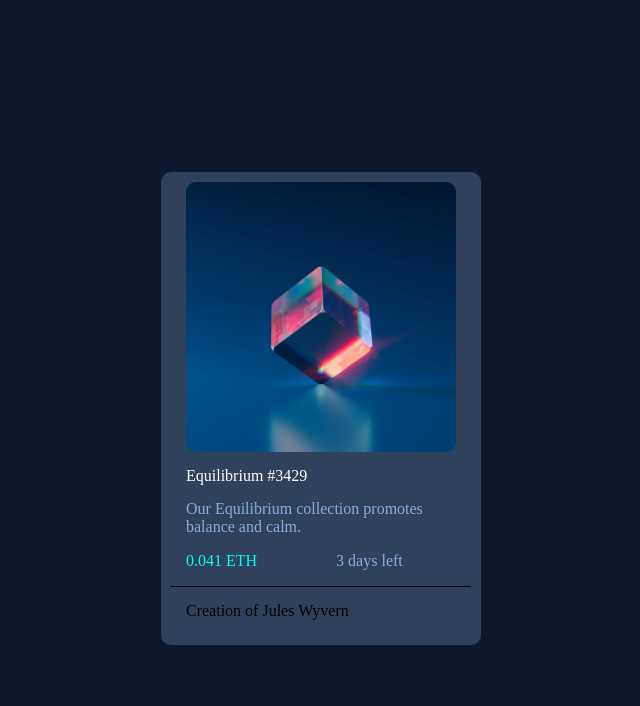
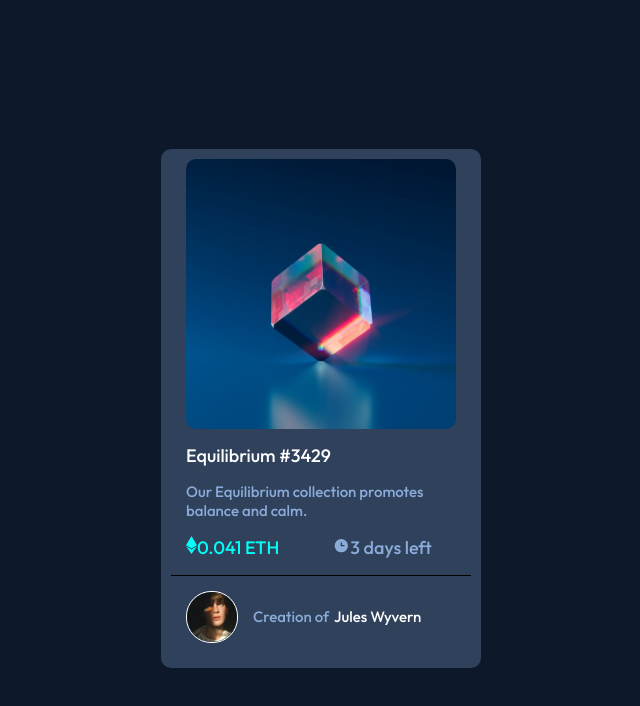
Before and after one commit to ChrisSodapop/EquilibriumCSS, a plain HTML site: page index.html in a window 1280 px wide. Shown: the whole page, without its empty margins (319-959 px from the left). Drawn offline with Linux system fonts and the light colour scheme.

Commit message:
Projet terminé

```diff
--- a/index.html
+++ b/index.html
@@ -4,10 +4,12 @@
 <head>
   <meta charset="UTF-8">
   <meta name="viewport" content="width=device-width, initial-scale=1.0">
-  <!-- displays site properly based on user's device -->
 
   <link rel="icon" type="image/png" sizes="32x32" href="./images/favicon-32x32.png">
   <link rel="stylesheet" href="style.css">
+  <link rel="preconnect" href="https://fonts.googleapis.com">
+  <link rel="preconnect" href="https://fonts.gstatic.com" crossorigin>
+  <link href="https://fonts.googleapis.com/css2?family=Outfit:wght@500&display=swap" rel="stylesheet">
 
   <title>Frontend Mentor | NFT preview card component</title>
 </head>
@@ -20,12 +22,15 @@
 
     <p class="Text">Our Equilibrium collection promotes balance and calm.</p>
 
-    <p><span class="color1">0.041 ETH</span>
-    <span class="color2">3 days left</span></p>
+    <p><span class="color1"><img src=images/icon-ethereum.svg>0.041 ETH</span>
+    <span class="color2"><img src=images/icon-clock.svg>3 days left</span></p>
 
     <hr/>
 
-    <p class="Profil">Creation of Jules Wyvern</p>
+    <div class="Profil"><img class="avatar" src="images/image-avatar.png">
+      <span class="Text1">Creation of</span>
+      <span class="Text2">Jules Wyvern</span>
+    </div>
   </section>
 </body>
 
--- a/style.css
+++ b/style.css
@@ -25,30 +25,59 @@ body {
 .Title {
     color:hsl(0, 0%, 100%);
     margin: 15px;
+    font-size: 18px;
+    font-family: 'Outfit', sans-serif;
 }
 
 .Text {
   color: hsl(215, 51%, 70%);
   margin: 15px;
+  font-size: 15px;
+  font-family: 'Outfit', sans-serif;
 }
 
 .color1 {
     margin: 15px;
     color: hsl(178, 100%, 50%);
+    font-size: 18px;
+    font-family: 'Outfit', sans-serif;
 }
 
 .color2 {
-    text-align: end;
-    margin: 60px;
+    text-align: right;
+    margin: 35px;
     color: hsl(215, 51%, 70%);
+    font-size: 18px;
+    font-family: 'Outfit', sans-serif;
 }
 
 hr {
     background-color: black;
-    border:none;
+    border: none;
     height: 1px;
 }
 
 .Profil {
     margin: 15px;
+    color: hsl(215, 51%, 70%);
+    font-size: 15px;
+    font-family: 'Outfit', sans-serif;
+    display: flex;
+    align-items: center;
 }
+
+.avatar {
+    width: 50px;
+    border: solid white;
+    border-radius: 25px;
+    border-width: 1px;
+}
+
+.Text2 {
+    color: hsl(0, 0%, 100%);
+    margin: -10px;
+}
+
+.Text1 {
+    margin: 15px;
+}
```
